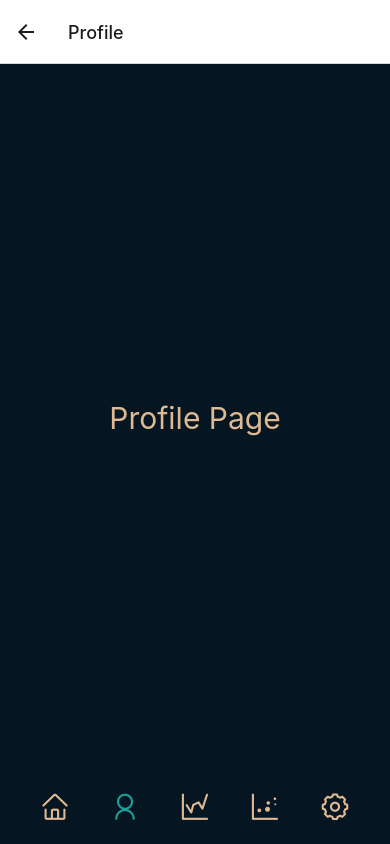
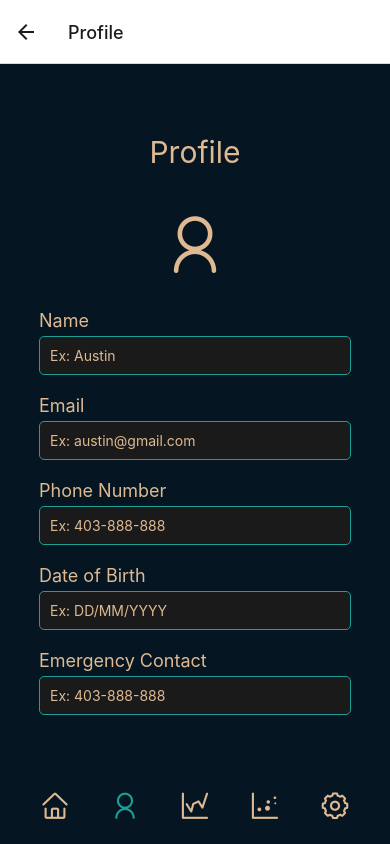
Before and after one commit to Rajpreetgill/mobileApp, a React Native app: screen /Profile in a window 390 px wide. Built offline with nearby package versions, Linux system fonts and the light colour scheme.

Commit message:
added profile page
Signed-off-by: Rajpreetgill <rajpreetg1@hotmail.com>

```diff
--- a/pages/Profile.js
+++ b/pages/Profile.js
@@ -1,15 +1,75 @@
+import React, { useState } from 'react';
 import { StatusBar } from 'expo-status-bar';
-import { StyleSheet, Text, View, Image, TouchableOpacity } from 'react-native';
+import { StyleSheet, Text, View, Image, TouchableOpacity, TextInput } from 'react-native';
 import Button from '../components/Button';
 import Icon from 'react-native-vector-icons/AntDesign';
 
 export default function Profile({navigation}) {
+  const [name, setName] = useState('Ex: Austin');
+  const [email, setEmail] = useState('Ex: austin@gmail.com');
+  const [phoneNumber, setPhoneNumber] = useState('Ex: 403-888-888');
+  const [dateOfBirth, setDateOfBirth] = useState('Ex: DD/MM/YYYY');
+  const [emergencyContact, setEmergencyContact] = useState('Ex: 403-888-888');
 
   return (
     <View style={styles.container}>
+      <View style={styles.container}>
+        <Text style={styles.text}>Profile</Text>
+      </View>
 
-      <View style={styles.container}>
-        <Text style={styles.text}>Profile Page</Text>
+      <View style={styles.iconContainer}>
+            {/* Golden Profile Icon */}
+            <Icon name="user" style={[styles.goldenIcon]} />
+      </View>
+
+      {/* Name Input */}
+      <View style={styles.inputContainer}>
+        <Text style={styles.label}>Name</Text>
+        <TextInput
+          style={styles.input}
+          value={name}
+          onChangeText={(text) => setName(text)}
+        />
+      </View>
+
+      {/* Email Input */}
+      <View style={styles.inputContainer}>
+        <Text style={styles.label}>Email</Text>
+        <TextInput
+          style={styles.input}
+          value={email}
+          onChangeText={(text) => setEmail(text)}
+        />
+      </View>
+
+      {/* Phone Number Input */}
+        <View style={styles.inputContainer}>
+        <Text style={styles.label}>Phone Number</Text>
+        <TextInput
+        style={styles.input}
+        value={phoneNumber}
+        onChangeText={(text) => setPhoneNumber(text)}
+        />
+      </View>
+
+      {/* Date of Birth Input */}
+      <View style={styles.inputContainer}>
+        <Text style={styles.label}>Date of Birth</Text>
+        <TextInput
+          style={styles.input}
+          value={dateOfBirth}
+          onChangeText={(text) => setDateOfBirth(text)}
+        />
+      </View>
+
+      {/* Emergency Contact Input */}
+      <View style={styles.inputContainer}>
+        <Text style={styles.label}>Emergency Contact</Text>
+        <TextInput
+          style={styles.input}
+          value={emergencyContact}
+          onChangeText={(text) => setEmergencyContact(text)}
+        />
       </View>
 
       <View style={styles.iconContainer}>
@@ -47,13 +107,14 @@ export default function Profile({navigation}) {
 }
 
 const styles = StyleSheet.create({
-    container: {
-        flex: 1,
-        backgroundColor: '#051622',
-        alignItems: 'center',
-        justifyContent: 'center', // Align icons to the bottom
-        paddingBottom: 20, // Add padding to bottom
-    },
+  container: {
+    flex: 1,
+    backgroundColor: '#051622',
+    alignItems: 'center',
+    paddingTop: 35, // Add padding to the top
+    paddingBottom: 10, // Add padding to the bottom
+  },
+
     text: {
         color: '#DEB992',
         fontSize: 30,
@@ -65,7 +126,8 @@ const styles = StyleSheet.create({
     },
     iconContainer: {
         flexDirection: 'row',
-        justifyContent: 'center',
+        paddingTop: 65, // Add padding to the top
+        paddingBottom: 20, // Add padding to the bottom
     },
     iconButton: {
         marginHorizontal: 20, // Add more space between icons
@@ -77,5 +139,30 @@ const styles = StyleSheet.create({
     specificIcon: {
         fontSize: 30,
         color: '#1BA098',
-    }
+    },
+    goldenIcon: {
+      color: '#DEB992',
+      fontSize: 65,
+    },
+
+    inputContainer: {
+      marginVertical: 10,
+      width: '80%',
+    },
+    label: {
+      color: '#DEB992',
+      fontSize: 18,
+      marginBottom: 5,
+    },
+    input: {
+      backgroundColor: '#1A1A1A',
+      color: '#DEB992',
+      padding: 10,
+      borderRadius: 5,
+      borderColor: '#1BA098',
+      borderTopWidth: 1, // Add top border
+      borderBottomWidth: 1, // Add bottom border
+      borderLeftWidth: 1, // Add left border
+      borderRightWidth: 1, // Add right border
+    },
 });
```
